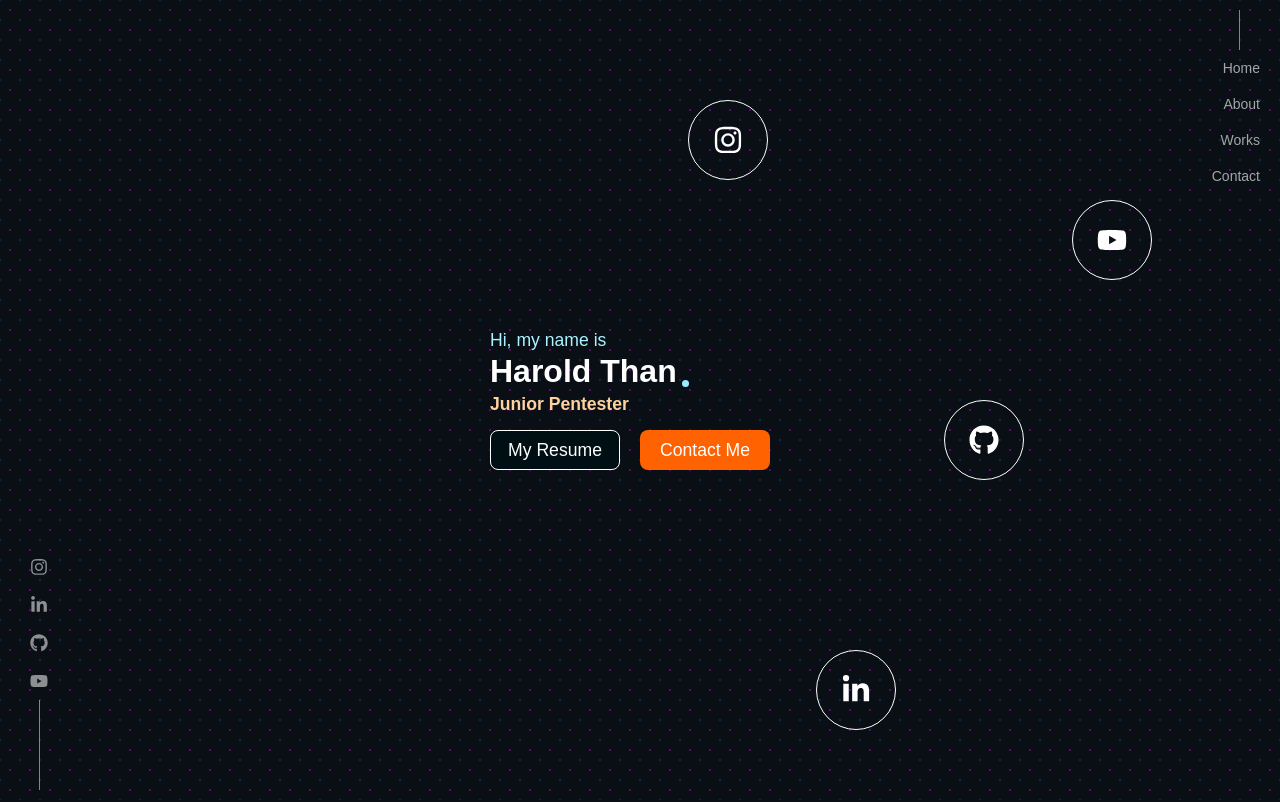
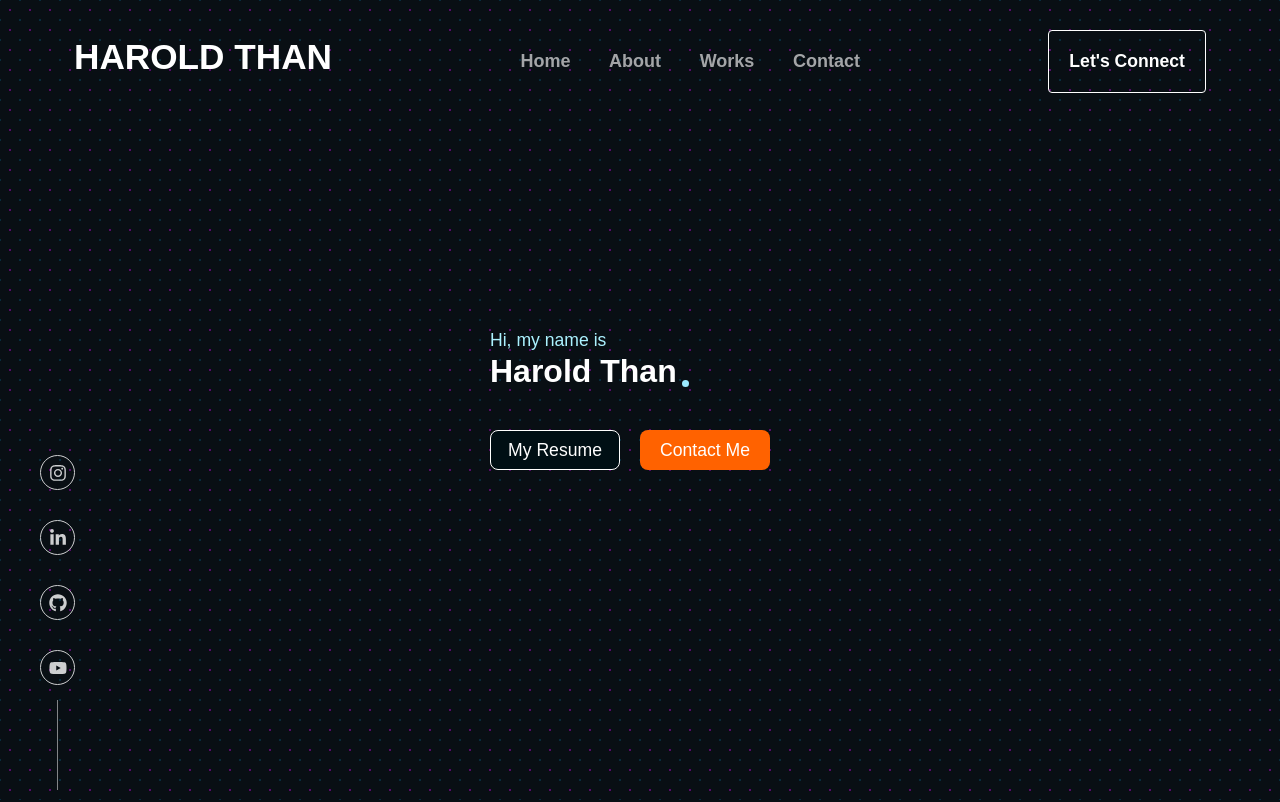
Before and after one commit to thanvinhbaohoang/react-harold-portfolio, a React (Create React App) app: page / in a window 1280 px wide. Shown: the top 802 px of the page. Built offline with nearby package versions, Linux system fonts and the light colour scheme.

Commit message:
Restyled Navbar and Social Media Strip

```diff
--- a/src/App.css
+++ b/src/App.css
@@ -48,66 +48,57 @@ padding-bottom: 10px;
 }
 
 .nav-bar {
-  position: fixed;
-  top: 10px;
-  right: 10px;
+  position: absolute;
+  width: 90%;
+  top: 20px;
+  display: flex;
+  padding: 10px;
+  justify-content: space-between;
+  align-items: center;
 }
 
 .nav-items {
+  width: 30%;
   display: flex;
-  flex-direction: column;
-  align-items: flex-end;
+  /* flex-direction: column; */
+  justify-content: space-between
 }
 .nav-item {
-  font-size: 14px;
-  margin: 10px;
+  font-size: 18px;
+  font-weight: 600;
   transition: 0.2s;
   color: rgba(255, 255, 255, 0.627);
   cursor: pointer;
 }
 .nav-item:hover{
   transition: 0.1s;
-  color:#91eeff;
-  transform: translateY(-2px);
-  text-shadow: 0 0 100px rgb(246, 255, 175);
+  color:white;
+  transform: translateY(-1px);
+  /* text-shadow: 0 0 100px rgb(246, 255, 175); */
   z-index: 999;
 }
 
-.nav-items::before {
-  content: "";
-  display: block;
-  width: 1px;
-  height: 40px;
-  margin: 0px 30px;
-  background-color: rgba(255, 255, 255, 0.496);
+.nav-connect-button{
+  border: solid white 1px;
+  padding: 20px;
+  font-weight: 600;
+  border-radius: 4px;
+}
+.nav-connect-button:hover{
+  background-color: rgba(0, 255, 234, 0.243);
+  transition: 0.2s;
+  cursor: pointer;
 }
 
-/* Social Media Strip */
+/* SOCIAL MEDIA STRIPS */
 .social-media-strip {
   position: fixed;
   bottom: 10px;
-  left: 20px;
-}
-.social-media-icons {
-  display: flex;
-  flex-direction: column;
-}
-.social-media-icon {
-  font-size: 18px;
-  margin: 10px;
-  transition: 0.2s;
-  color: rgba(255, 255, 255, 0.538);
-  cursor: pointer;
-}
-.social-media-icon:hover{
-  transition: 0.1s;
-  color: rgb(255, 181, 103);
-  transform: translateY(-2px);
-  text-shadow: 10px 10px 10px rgb(255, 255, 255);
-  z-index: 999;
+  left: 40px;
 }
 
-.social-media-icons::after {
+.nav-icons::after {
+  animation: float 2s cubic-bezier(0.68, -0.55, 0.265, 1.55) ;
   content: "";
   display: block;
   width: 1px;
@@ -116,12 +107,92 @@ padding-bottom: 10px;
   background-color: rgba(255, 255, 255, 0.496);
 }
 
+
+.nav-icons {
+  display: flex;
+  flex-direction: column;
+}
+
+.nav-icon-container{
+  margin: 5px;
+}
+
+.nav-icon-container{
+  border: 1px solid white;
+  width: 35px;
+  height: 35px;
+  display: flex;
+  border-radius: 50%;
+  justify-content: center;
+  align-items: center;
+  transition: 2s ease-out;
+  opacity: 0.8;
+  margin: 15px 0;
+}
+.nav-icon-container:hover{
+  transform: rotate(360deg);
+  transition: 0.5s cubic-bezier(0.175, 0.885, 0.32, 1.275);
+  cursor:pointer;
+  background-color: #222;
+  opacity: 1;
+}
+
+.nav-icon{
+  font-size: 18px;
+  transition: 0.5s ease-out;
+}
+
+.nav-icon:hover{
+  font-size: 25px;
+  transition: 0.2s ease-out;
+}
+
+/* INSTAGRAM */
+.nav-icons div:nth-child(1) {
+  animation: float 3s cubic-bezier(0.68, -0.55, 0.265, 1.55) ;
+}
+.nav-icons div:nth-child(1):hover{
+  color:#ff7c44;
+  border-color: #ff7c44;
+  box-shadow:#ff7c44 3px 3px 10000px;
+}
+
+/* LinkedIn */
+.nav-icons div:nth-child(2) {
+  animation: float 4s cubic-bezier(0.68, -0.55, 0.265, 1.55) ;
+}
+.nav-icons div:nth-child(2):hover {
+  color:#91eeff;
+  border-color: #91eeff;
+  box-shadow:#91eeff 3px 3px 1000px;
+}
+/* GitHub */
+.nav-icons div:nth-child(3) {
+  animation: float 5s cubic-bezier(0.68, -0.55, 0.265, 1.55) ;
+}
+.nav-icons div:nth-child(3):hover {
+  color:#64EE85;
+  border-color: #64EE85;
+  box-shadow:#64EE85 3px 3px 1000px;
+}
+
+/* Youtube */
+.nav-icons div:nth-child(4) {
+  animation: float 6s cubic-bezier(0.68, -0.55, 0.265, 1.55) ;
+}
+.nav-icons div:nth-child(4):hover {
+  color:#f01d1d;
+  border-color: #f74343;
+  box-shadow:#f01d1d 3px 3px 1000px;
+}
+
+/* ========================================================================= */
 .special-text {
   color: #acf2ff;
 }
 
 section{
-  margin-bottom: 300px;
+  margin-bottom: 100px;
 }
 .section-title {
   font-size: 22px;
@@ -796,7 +867,7 @@ cursor: pointer;
 .small-project-img{
   width: 100%;
   height: 100%;
-  filter: blur(2px);
+  filter: blur(1px);
   object-fit:cover;
   transition: 0.5s cubic-bezier(0.175, 0.885, 0.32, 1.275);
 }
--- a/src/App.js
+++ b/src/App.js
@@ -13,16 +13,27 @@ function App() {
   return (
     <div className="App">
         <div class='social-media-strip'>
-            <div class='social-media-icons'>
-                <FaInstagram class='social-media-icon'/>
-                <FaLinkedinIn class='social-media-icon'/>
-                <FaGithub class='social-media-icon'/>
-                <FaYoutube class='social-media-icon'/>
+            <div class='nav-icons'>
+                <div class='nav-icon-container'>
+                    <FaInstagram class='nav-icon'/>
+                </div>
+                <div class='nav-icon-container'>
+                    <FaLinkedinIn class='nav-icon'/>
+                </div>
+                <div class='nav-icon-container'>
+                    <FaGithub class='nav-icon'/>
+                </div>
+                <div class='nav-icon-container'>
+                    <FaYoutube class='nav-icon'/>
+                </div>
             </div>
-
         </div>
 
         <div class='nav-bar'>
+            <div class='nav-logo'>
+                <h1>HAROLD THAN</h1>
+            </div>
+
             <div class='nav-items'>
                 <a href ='#hero'>
                     <p class='nav-item'> Home </p>
@@ -36,15 +47,18 @@ function App() {
                 <a href ='#contact'>
                     <p class='nav-item'> Contact </p>
                 </a>
-
             </div>
 
+
+            <div class='nav-connect-button'>
+                <p> Let's Connect</p>
+            </div>
         </div>
 
 
         <section class="hero-section" id ='hero'>
             <div class='floating-icons'>
-                <div class='floating-icon-container'>
+                {/* <div class='floating-icon-container'>
                     <FaInstagram class='floating-icon'/>
                 </div>
                 <div class='floating-icon-container'>
@@ -55,15 +69,6 @@ function App() {
                 </div>
                 <div class='floating-icon-container'>
                     <FaYoutube class='floating-icon'/>
-                </div>
-                {/* <div class='floating-icon-container'>
-                    <FaMonero class='floating-icon'/>
-                </div>
-                <div class='floating-icon-container'>
-                    <FaBitcoin class='floating-icon'/>
-                </div>
-                <div class='floating-icon-container'>
-                    <FaLinux class='floating-icon'/>
                 </div> */}
             </div>
 
@@ -242,8 +247,8 @@ function App() {
                         </div>
                     </div>
                     <div class='small-project-buttons'>
-                        <div class='site-button'>Site</div>
-                        <div class='code-button'>Code</div>
+                        <div><FaCode/> Code </div>
+                        <div><FaArrowAltCircleUp/>Site</div>
                     </div>
                 </div>
 
@@ -258,8 +263,8 @@ function App() {
                         </div>
                     </div>
                     <div class='small-project-buttons'>
-                        <div class='site-button'>Site</div>
-                        <div class='code-button'>Code</div>
+                        <div><FaCode/> Code </div>
+                        <div><FaArrowAltCircleUp/>Site</div>
                     </div>
                 </div>
 
@@ -274,8 +279,8 @@ function App() {
                         </div>
                     </div>
                     <div class='small-project-buttons'>
-                        <div class='site-button'>Site</div>
-                        <div class='code-button'>Code</div>
+                        <div><FaCode/> Code </div>
+                        <div><FaArrowAltCircleUp/>Site</div>
                     </div>
                 </div>
 
```
